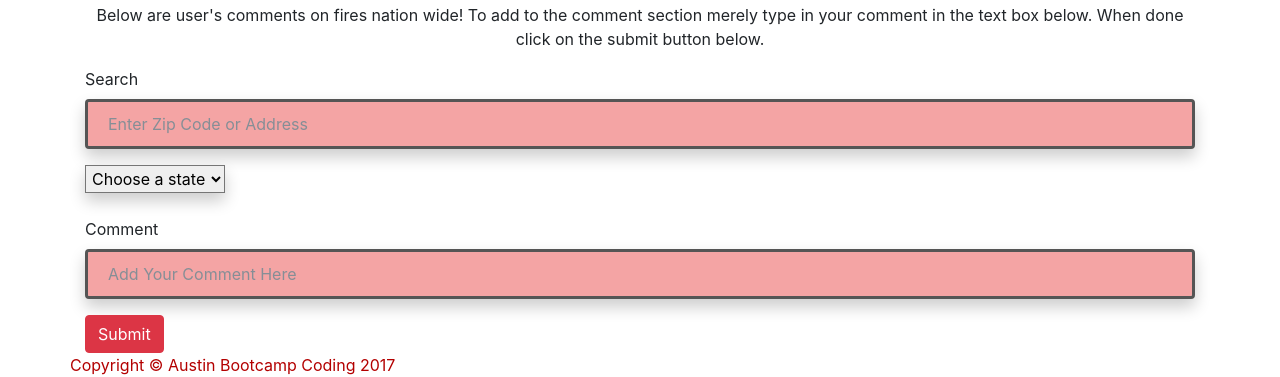
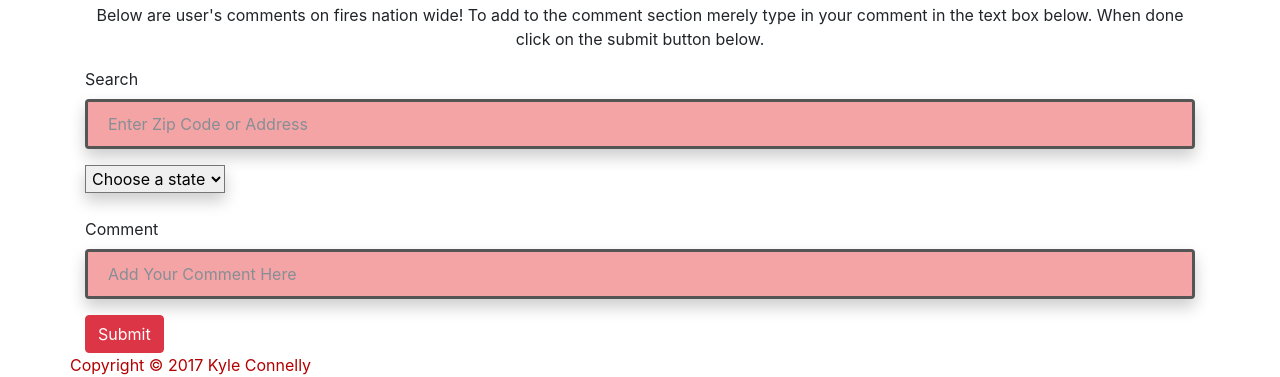
Before and after one commit to kconnelly86/fire, a plain HTML site: page index.html in a window 1280 px wide. Shown: the part 733-1110 px from the top of the page. Drawn offline with nearby package versions, Linux system fonts and the light colour scheme; some packages are replaced by stand-ins of ours; no server answers.

Commit message:
updated footer in index.html

```diff
--- a/index.html
+++ b/index.html
@@ -112,5 +112,5 @@
 
 </body>
 <br>
-<footer> Copyright &copy; Austin Bootcamp Coding 2017 </footer>
+<footer> Copyright &copy; 2017 Kyle Connelly</footer>
 </html>
```
